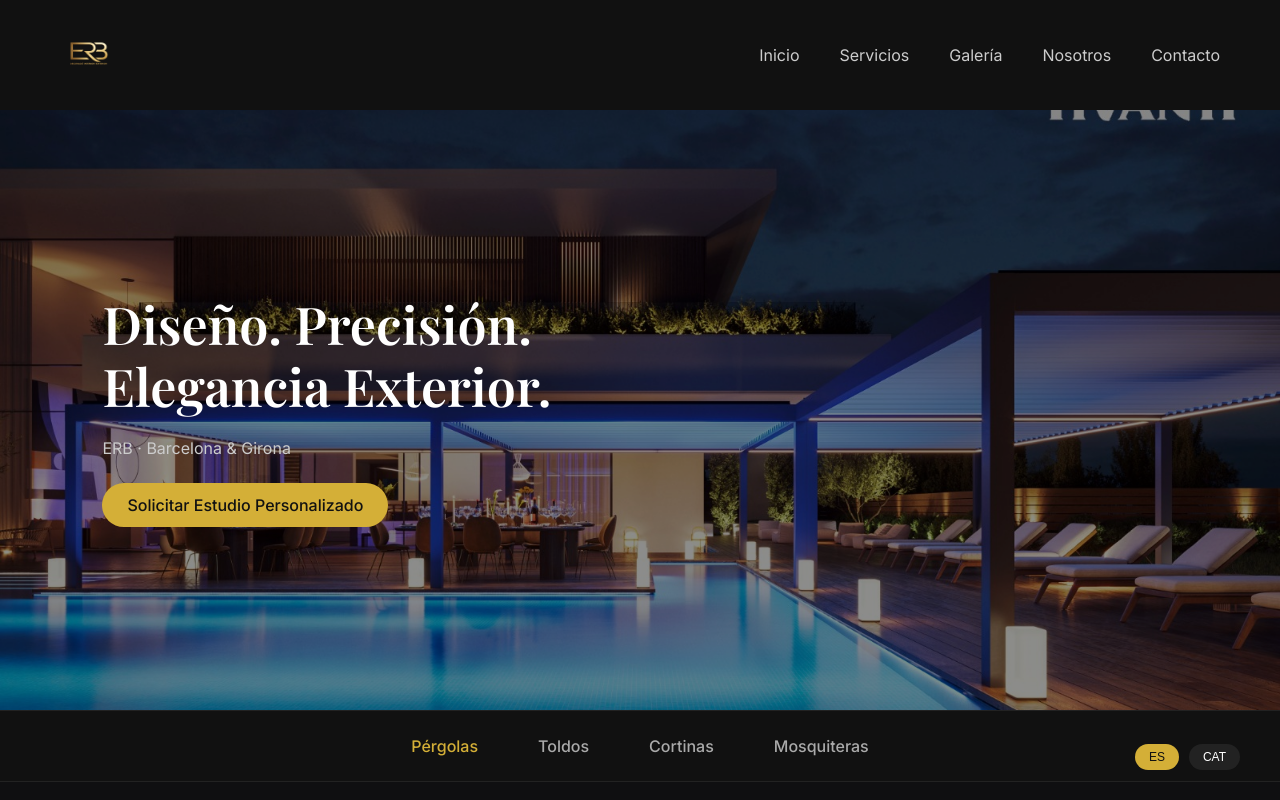
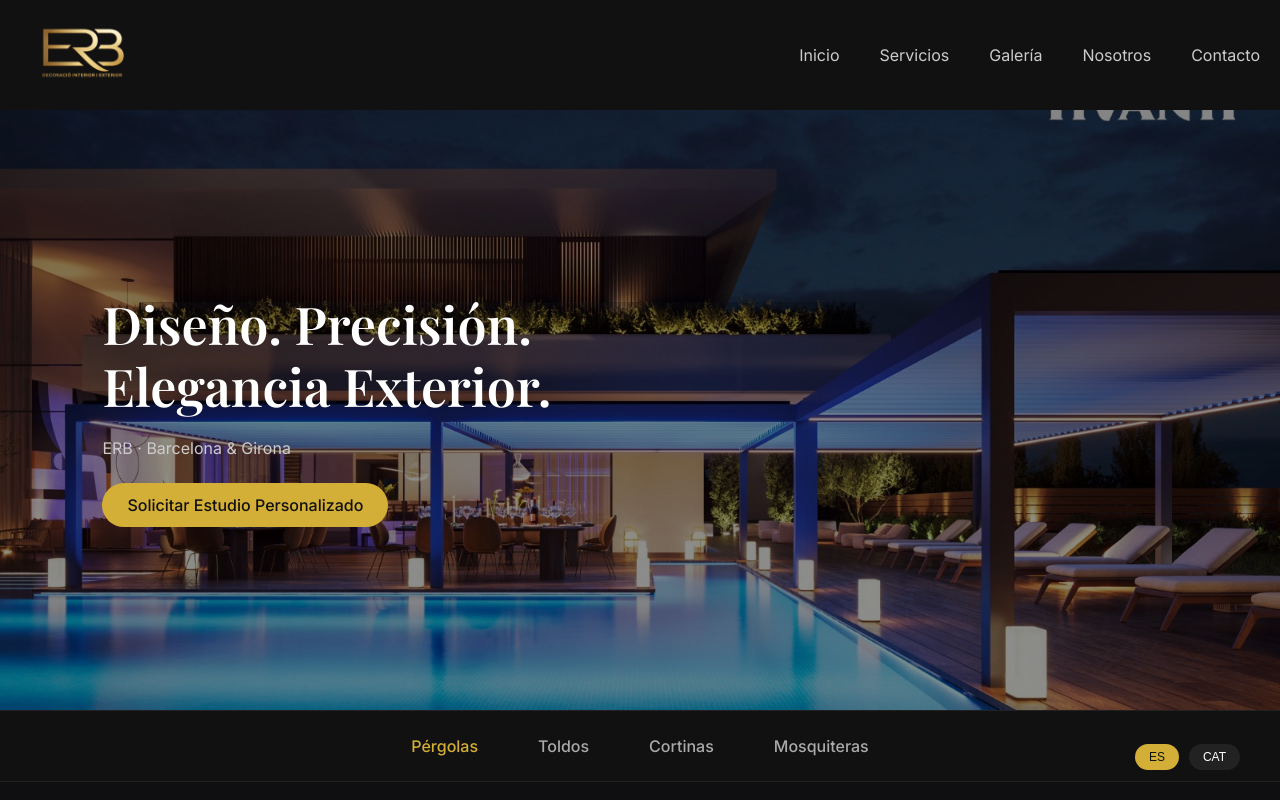
Before and after one commit to ERBdeco/mi-web, a plain HTML site: page index.html in a window 1280 px wide. Shown: the top 800 px of the page. Drawn offline with nearby package versions, Linux system fonts and the light colour scheme.

Commit message:
Add files via upload

```diff
--- a/styles.css
+++ b/styles.css
@@ -30,12 +30,12 @@ a {
   display: flex;
   justify-content: space-between;
   align-items: center;
-  padding: 0 60px;
+  padding: 0 20px;
   z-index: 1000;
 }
 
 .logo img {
-  height: 55px;
+  height: 120px;
 }
 
 .nav-links {
```
